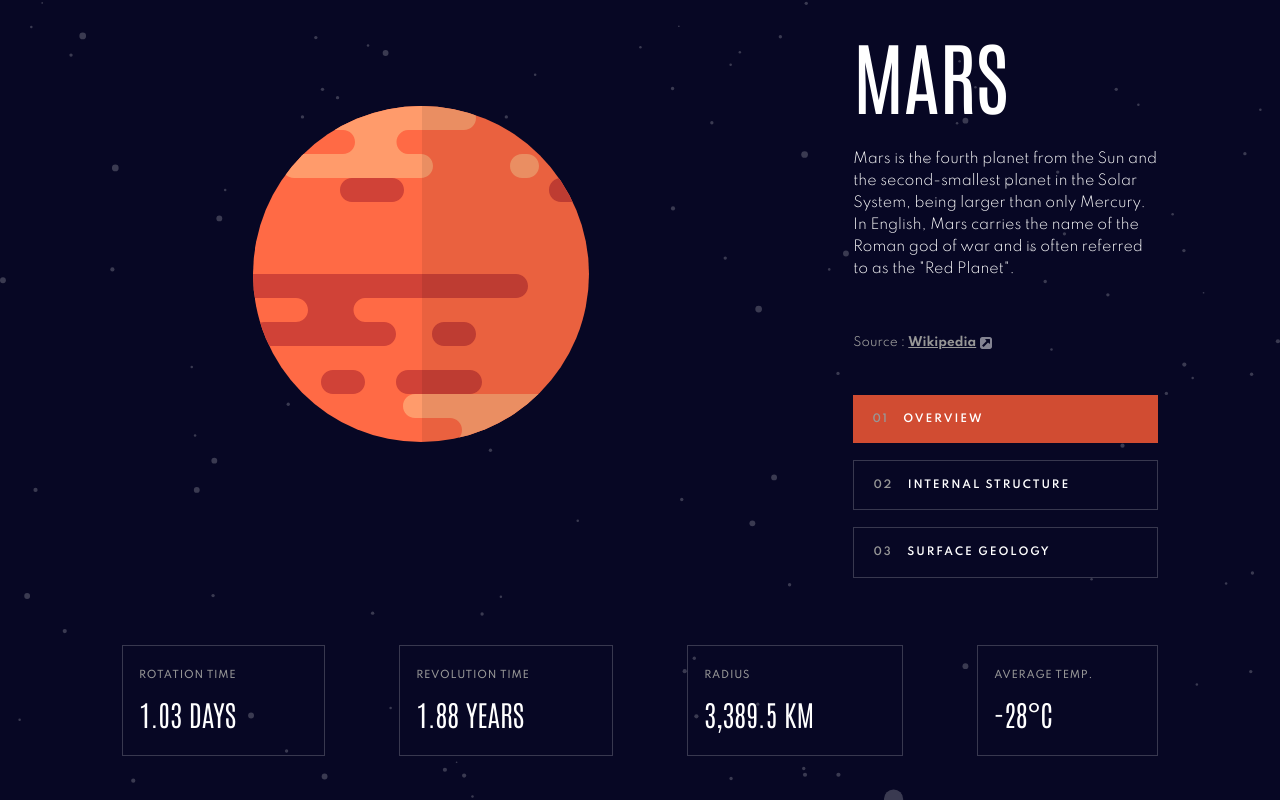
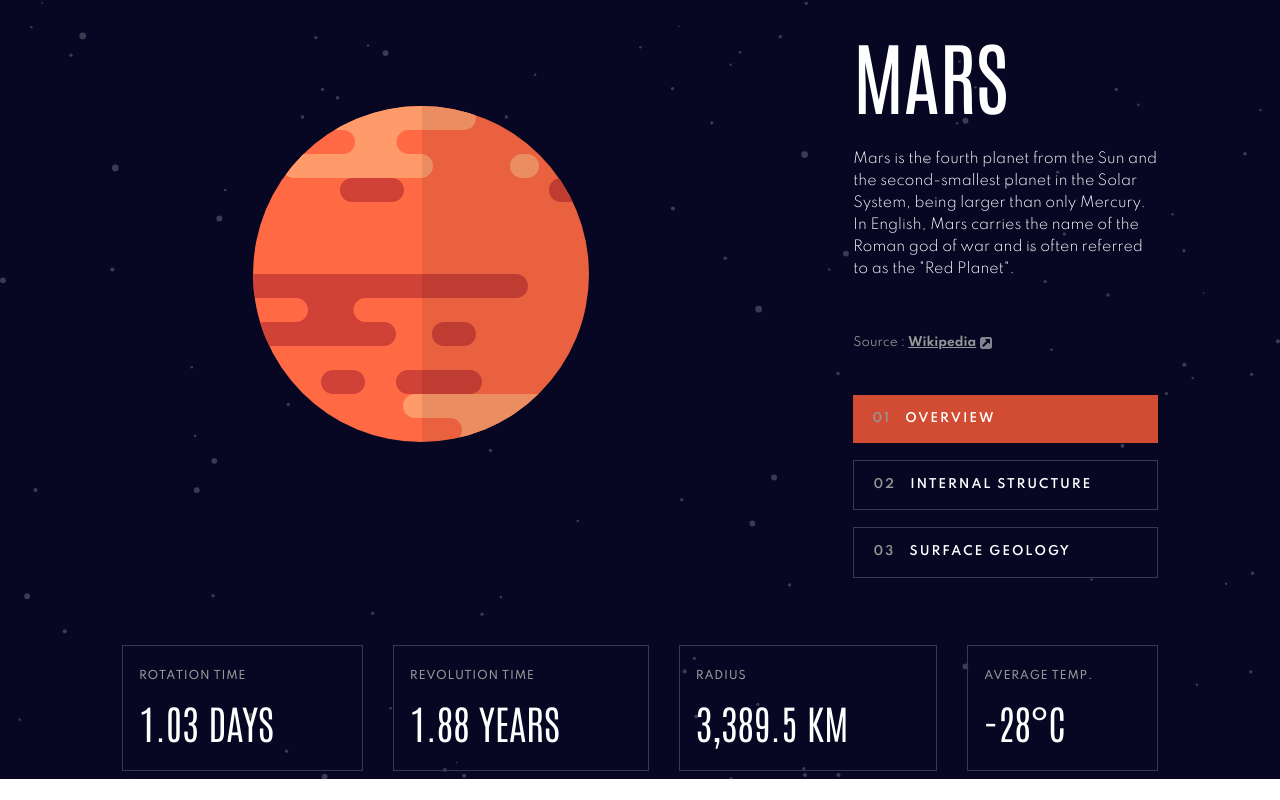
Before and after one commit to ChrisP1108/planets-fact-site, a React (Create React App) app: page /mars in a window 1280 px wide. Shown: the part 188-988 px from the top of the page. After the commit the page ends 967 px from the top, so only its background shows below. Built offline with nearby package versions, Linux system fonts and the light colour scheme.

Commit message:
Page Component Completion

```diff
--- a/src/components/Page/Page.css
+++ b/src/components/Page/Page.css
@@ -58,6 +58,12 @@ h6 {
     padding: 1.0925rem .2rem;
 }
 
+.mobile-hover-select:hover {
+    cursor: pointer;
+    color: #ffffff;
+    transition: .15s;
+}
+
 .link a {
     font-family: 'Spartan', sans-serif;
     font-size: 0.75rem!important;
@@ -73,18 +79,8 @@ h6 {
     margin-left: .25rem!important;
 }
 
-.mobile-hover-select:hover {
-    cursor: pointer;
-    color: #ffffff;
-    transition: .15s;
-}
-
 .planet-space {
     margin: 9.688rem 0!important;
-}
-
-.position-relative {
-    position: relative;
 }
 
 .planet-positioning {
@@ -105,6 +101,10 @@ h6 {
     margin-right: auto;
 }
 
+.position-relative {
+    position: relative;
+}
+
 .side-padding {
     padding: 0 1.5rem 0!important;
 }
@@ -118,18 +118,14 @@ h6 {
 }
 
 .data-container {
-    margin-top: 2.238rem!important;
-    padding-bottom: 2.938rem!important;
-}
-
-.data-padding {
-    padding: 0 1.5rem 0!important;
+    margin: 2.25rem 0 2.25rem!important;
+    padding: 0 1.5rem 2.938!important;
 }
 
 .info-border-box {
     border: 0.063rem #38384F solid;
-    padding: .702rem 0 .702rem 0!important;
-    margin-bottom: .5rem;
+    padding: .688rem 0 .688rem 0!important;
+    margin-bottom: .5rem!important;
 }
 
 .col {
@@ -155,17 +151,18 @@ h6 {
         text-align: left;
         padding: 0.938rem 0 0.938rem 0!important;
     }
-    .bottom-border {
-        border-bottom: 0rem #38384f00 solid!important;
-    }
     h4 {
         margin: 0 0 .9rem 0!important;
     }
     h5 {
+        font-size: 1.5rem!important;
         text-align: left!important;
     }
     h6 {
         text-align: left!important;
+    }
+    .bottom-border {
+        border-bottom: 0rem #38384f00 solid!important;
     }
     .planet-space {
         margin: 14.475rem 0!important;
@@ -195,12 +192,12 @@ h6 {
         margin-right: auto;
     }
     .source-padding {
-        padding: 0 2.5rem 0!important;
+        padding: 1rem 2.5rem 0!important;
     }
     .side-padding {
         padding: 0 2.5rem 0!important;
     }
-    .data-padding {
+    .data-container {
         padding: 0 2.5rem 0!important;
     }
     .tab-padding {
@@ -212,8 +209,8 @@ h6 {
         color: #979797;
     }
     .info-border-box {
-        padding: 1.207rem 3.211rem 1.207rem 1rem!important;
-        margin-bottom: 2.25rem;
+        padding: 1.082rem 2.7rem 1.082rem 1rem!important;
+        margin-bottom: 0rem!important;
     }
 }
 
@@ -223,15 +220,15 @@ h6 {
         margin-top: 7.975rem!important
     }
     h2 {
-        font-size: 0.65rem!important;
+        font-size: 0.75rem!important;
         font-weight: 600!important;
-        padding: 1.125rem 0 1.125rem 0!important;
+        padding: 1.063rem 0 1.063rem 0!important;
     }
     h4 {
-        font-size: 0.62rem!important;
+        font-size: 0.688rem!important;
     }
     h5 {
-        font-size: 1.8rem!important;
+        font-size: 2.5rem!important;
         font-weight: 300!important;
     }
     h6 {
@@ -266,13 +263,9 @@ h6 {
     }
     .data-container {
         margin: 0.2rem 0 0.5rem 0!important;
-        padding: 0 2rem 0!important;
-    }
-    .data-padding {
-        padding: 0 7.625rem!important;
+        padding: 0 7.625rem 0!important;
     }
     .info-border-box {
         padding: 1.5rem 4rem 1.5rem 1rem!important;
-
     }
 }
--- a/src/components/Page/Page.js
+++ b/src/components/Page/Page.js
@@ -51,10 +51,12 @@ const Page = ({ content }) => {
             <div key={tab.id} onClick={() => tabActivate(tab.name)}
                 className={`${eval(tab.name) ? `${content.name}-Border-Fill` : `tab-border-box`}
                             tab-format col-4 ${content.name}-Text-Hover`}>
+                {/* Mobile Version*/}
                 <h2 className={`d-block d-md-none mobile-hover-select`}>
                     <span
                         className={`${eval(tab.name) && `Select-${content.name}`} mobile-border-line`}>
                         {tab.mobileName}</span></h2>
+                {/* Tablet & Desktop Version */}
                 <div className="d-none d-md-flex">
                     <h2 className="tab-number-format">{`0${tab.id}`}</h2>
                     <h2>{tab.regularName}</h2>
@@ -66,6 +68,7 @@ const Page = ({ content }) => {
     const dataMapping = INFODATA.map(data => {
         return (
             <div key={data.id} className="info-border-box">
+                {/* Mobile Version*/}
                 <div className="d-md-none row no-padding no-margin">
                     <div className="col-6 col-md-12 my-auto no-padding">
                         <h4>{data.title}</h4>
@@ -74,6 +77,7 @@ const Page = ({ content }) => {
                         <h5>{eval(data.reference)}</h5>
                     </div>
                 </div>
+                {/* Tablet & Desktop Version */}
                 <div className="d-none d-md-block">
                     <h4>{data.title}</h4>
                     <h5>{eval(data.reference).toUpperCase()}</h5>
@@ -85,7 +89,8 @@ const Page = ({ content }) => {
     return (
         <div className="page">
             <div className="row no-margin">
-                <div className="col-12 col-md-6 bottom-border order-md-3 tabs-container-top-margin ml-md-1 tab-padding d-xl-none">
+                <div className="col-12 col-md-6 bottom-border order-md-3 tabs-container-top-margin
+                    ml-md-1 tab-padding d-xl-none">
                     <div className="row m-0">
                         {tabMapping}
                     </div>
@@ -103,9 +108,11 @@ const Page = ({ content }) => {
                         <h1>{content.name.toUpperCase()}</h1>
                     </div>
                     <div className="col-12 text-center side-padding">
-                        <h6>{overview ? content.overview.content : structure ? content.structure.content : content.geology.content}</h6>
+                        <h6>{overview ? content.overview.content : structure ? content.structure.content
+                        : content.geology.content}</h6>
                     </div>
-                    <div className="col-12 col-md-12 d-none link d-xl-flex justify-content-center justify-content-md-start order-md-3 order-xl-3">
+                    <div className="col-12 col-md-12 d-none link d-xl-flex justify-content-center
+                        justify-content-md-start order-md-3 order-xl-3">
                         <h3>Source : <a target="_blank" rel="noreferrer"
                             href={content.overview.source}>Wikipedia</a>
                         </h3>
@@ -113,13 +120,15 @@ const Page = ({ content }) => {
                             target="_blank" href={content.overview.source}>
                         </a>
                     </div>
-                    <div className="col-12 bottom-border order-md-3 tabs-container-top-margin ml-md-1 tab-padding d-none d-xl-block">
+                    <div className="col-12 bottom-border order-md-3 tabs-container-top-margin ml-md-1
+                        tab-padding d-none d-xl-block">
                         <div className="row m-0">
                             {tabMapping}
                         </div>
                 </div>
                 </div>
-                <div className="col-12 col-md-12 col-xl-4 mt-4 source-padding link d-flex d-xl-none justify-content-center justify-content-md-start link-regular-spacing order-md-3 order-xl-3">
+                <div className="col-12 col-md-12 col-xl-4 mt-4 side-padding link d-flex d-xl-none
+                    justify-content-center justify-content-md-start order-md-3 order-xl-3">
                     <h3>Source : <a target="_blank" rel="noreferrer"
                         href={content.overview.source}>Wikipedia</a>
                     </h3>
@@ -127,7 +136,8 @@ const Page = ({ content }) => {
                         target="_blank" href={content.overview.source}>
                     </a>
                 </div>
-                <div className="data-container data-padding order-md-4 d-md-flex justify-content-md-between justify-content-xl-between">
+                <div className="data-container data-padding order-md-4 d-md-flex justify-content-md-between
+                    justify-content-xl-between">
                     {dataMapping}
                 </div>
             </div>
```
Also changed, not shown: figma graphics/README.md (added), 1 other file (tests, documents, lock files or other folders).
